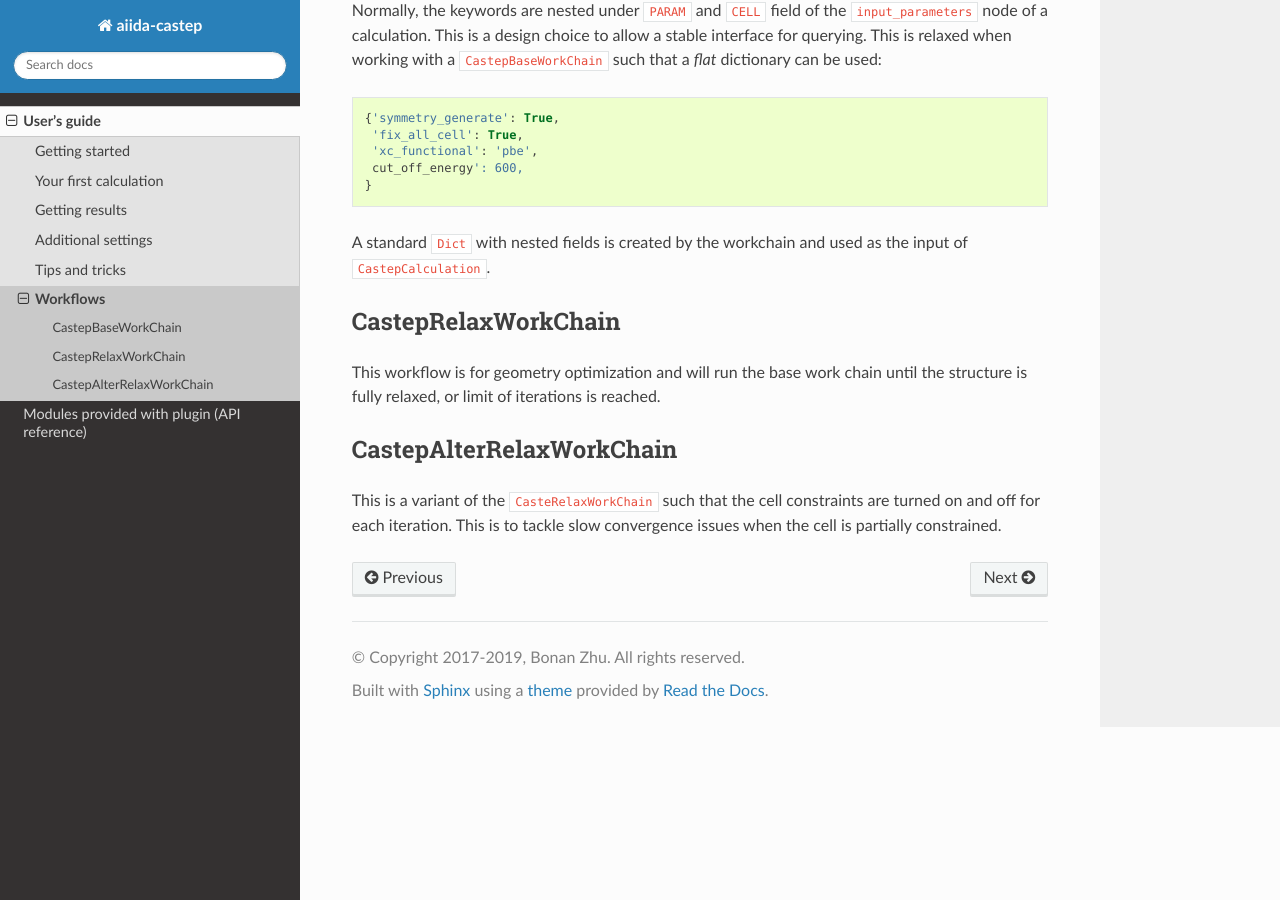
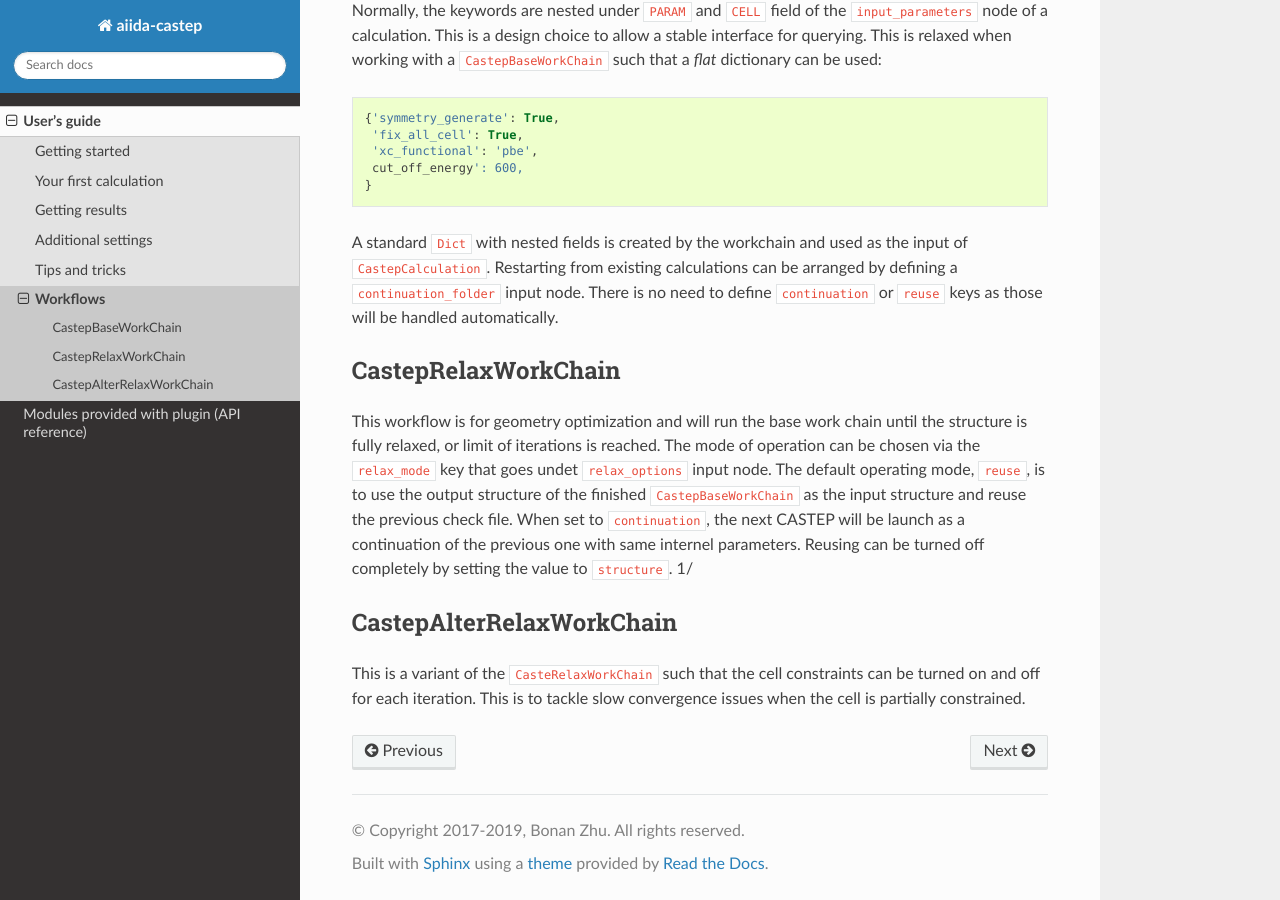
Before and after one commit to zhubonan/aiida-castep, a Sphinx documentation site: the page built from docs/source/user_guide/workflows.rst, in a window 1280 px wide and 900 px high, scrolled down 578 px. Built offline with Sphinx 7.4.7 and the Read the Docs theme 2.0.0, drawn with Linux system fonts in a browser that asks for light colours; the version number could not be read and is left out.

Commit message:
Updated the documentation

```diff
--- a/docs/source/user_guide/workflows.rst
+++ b/docs/source/user_guide/workflows.rst
@@ -32,6 +32,8 @@ with a ``CastepBaseWorkChain`` such that a *flat* dictionary can be used::
  }
 
 A standard ``Dict`` with nested fields is created by the workchain and used as the input of ``CastepCalculation``.
+Restarting from existing calculations can be arranged by defining a ``continuation_folder`` input node.
+There is no need to define ``continuation`` or ``reuse`` keys as those will be handled automatically.
 
 
 CastepRelaxWorkChain
@@ -39,9 +41,15 @@ CastepRelaxWorkChain
 
 This workflow is for geometry optimization and will run the base work chain until the structure is fully relaxed,
 or limit of iterations is reached.
+The mode of operation can be chosen via the ``relax_mode`` key that goes undet ``relax_options`` input node.
+The default operating mode, ``reuse``, is to use the output structure of the finished ``CastepBaseWorkChain`` as the input structure and
+reuse the previous check file.
+When set to ``continuation``, the next CASTEP will be launch as a continuation of the
+previous one with same internel parameters.
+Reusing can be turned off completely by setting the value to ``structure``. 1/
 
 CastepAlterRelaxWorkChain
 -------------------------
 
-This is a variant of the ``CasteRelaxWorkChain`` such that the cell constraints are turned on and off for
+This is a variant of the ``CasteRelaxWorkChain`` such that the cell constraints can be turned on and off for
 each iteration. This is to tackle slow convergence issues when the cell is partially constrained.
```
Also changed, not shown: docs/source/user_guide/additional.rst (+4 -5 lines), docs/source/user_guide/outputs.rst (+5 -5 lines).
